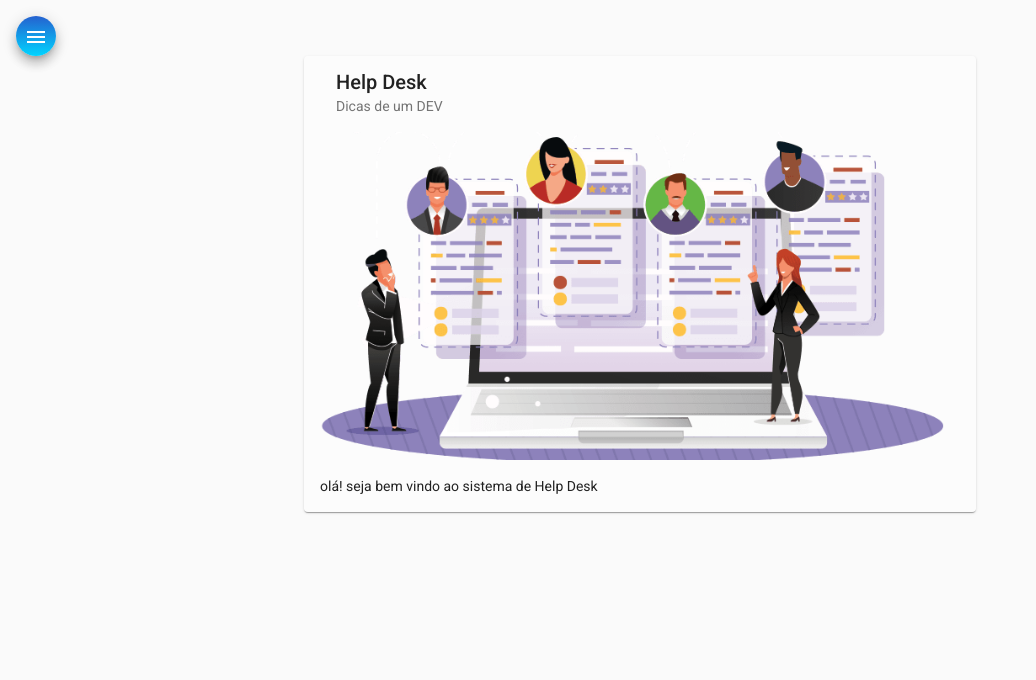
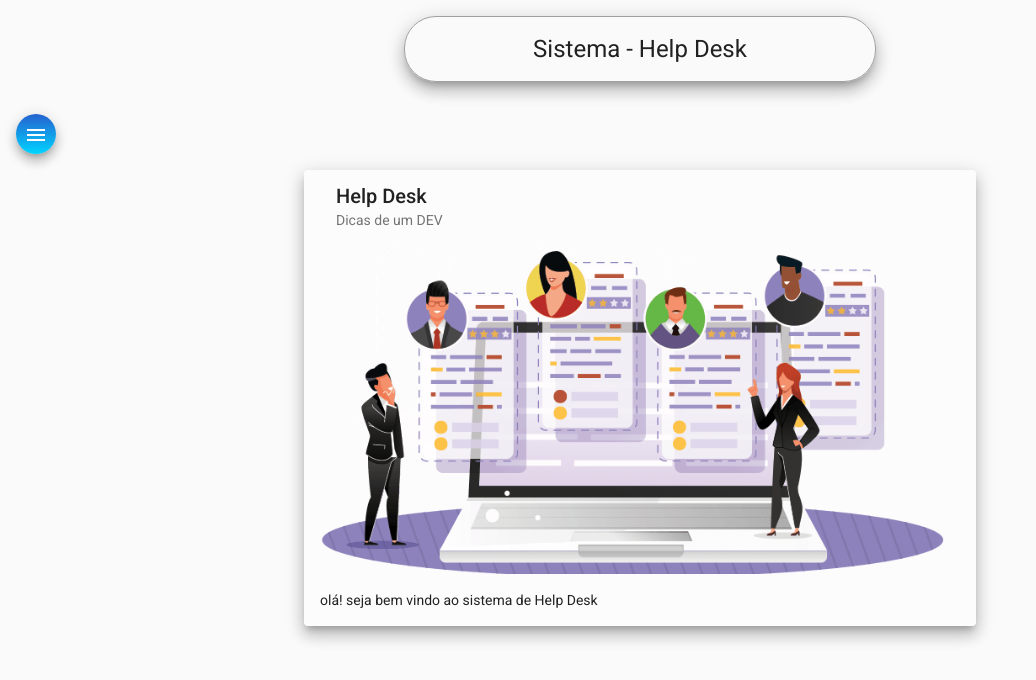
Before and after one commit to williamartins02/helpdesk-front-end, an Angular app: page /home in a window 1280 px wide. Shown: the top 680 px of the page, without its empty margins (0-1036 px from the left). Built offline with nearby package versions, Linux system fonts and the light colour scheme.

Commit message:
HTML e CSS para HEADER

```diff
--- a/src/app/app-routing.module.ts
+++ b/src/app/app-routing.module.ts
@@ -6,7 +6,8 @@ import { RouterModule, Routes } from '@angular/router';
 //Fica toda roda do projeto para ser renderizado.
 const routes: Routes = [
   {
-    path: '', component: NavComponent, children: [
+    path: '', component: NavComponent,
+    children: [
       { path: 'home', component: HomeComponent }
     ]
   }
--- a/src/app/app.module.ts
+++ b/src/app/app.module.ts
@@ -31,12 +31,14 @@ import {MatCardModule} from '@angular/material/card';
 //component do projeto.
 import { NavComponent } from './components/nav/nav.component';
 import { HomeComponent } from './components/home/home.component';
+import { HeaderComponent } from './components/header/header.component';
 
 @NgModule({
   declarations: [
     AppComponent,
     NavComponent,
-    HomeComponent
+    HomeComponent,
+    HeaderComponent
   ],
   imports: [
     BrowserModule,
--- /dev/null
+++ b/src/app/components/header/header.component.css
@@ -0,0 +1,12 @@
+.container{
+    display: flex;
+    align-items: center;
+    justify-content: center;
+}
+
+h1{
+    margin-top: 1rem;
+    border:  1px solid rgb(161, 159, 159);
+    padding: 1rem 10%;
+    border-radius: 2rem;
+}
--- /dev/null
+++ b/src/app/components/header/header.component.html
@@ -0,0 +1,3 @@
+<div class="container">
+    <h1 class="mat-elevation-z10">Sistema - Help Desk</h1>
+</div>
--- /dev/null
+++ b/src/app/components/header/header.component.ts
@@ -0,0 +1,15 @@
+import { Component, OnInit } from '@angular/core';
+
+@Component({
+  selector: 'app-header',
+  templateUrl: './header.component.html',
+  styleUrls: ['./header.component.css']
+})
+export class HeaderComponent implements OnInit {
+
+  constructor() { }
+
+  ngOnInit(): void {
+  }
+
+}
--- a/src/app/components/home/home.component.css
+++ b/src/app/components/home/home.component.css
@@ -1,6 +1,6 @@
 .card{
     width: 50%;
-    margin: auto;
+    margin: 1rem auto;
     background-color: rgb(255 255 255 / 40%);
 }
 
--- a/src/app/components/home/home.component.html
+++ b/src/app/components/home/home.component.html
@@ -1,4 +1,4 @@
-<mat-card class="card">
+<mat-card class="card mat-elevation-z10">
     <mat-card-header>
 
       <mat-card-title>Help Desk</mat-card-title>
--- a/src/app/components/nav/nav.component.css
+++ b/src/app/components/nav/nav.component.css
@@ -22,6 +22,6 @@
 
 img{
     width: 100%;
-    height: 7rem;
+    height: 9rem;
     margin: .1rem auto 1rem auto;
 }
--- a/src/app/components/nav/nav.component.html
+++ b/src/app/components/nav/nav.component.html
@@ -26,8 +26,10 @@
   </mat-drawer>
 
   <div class="sidenav-content">
+    <!--COMPONENTE DO HEADER-->
+    <app-header></app-header>
     <button class="menu mat-elevation-z8" mat-button (click)="drawer.toggle()" mat-icon-button>
-     <mat-icon>menu</mat-icon>
+      <mat-icon>menu</mat-icon>
     </button>
     <router-outlet></router-outlet>
   </div>
```
Also changed, not shown: src/assets/img/home-img.jpg (deleted), src/assets/img/img.webp (deleted).
